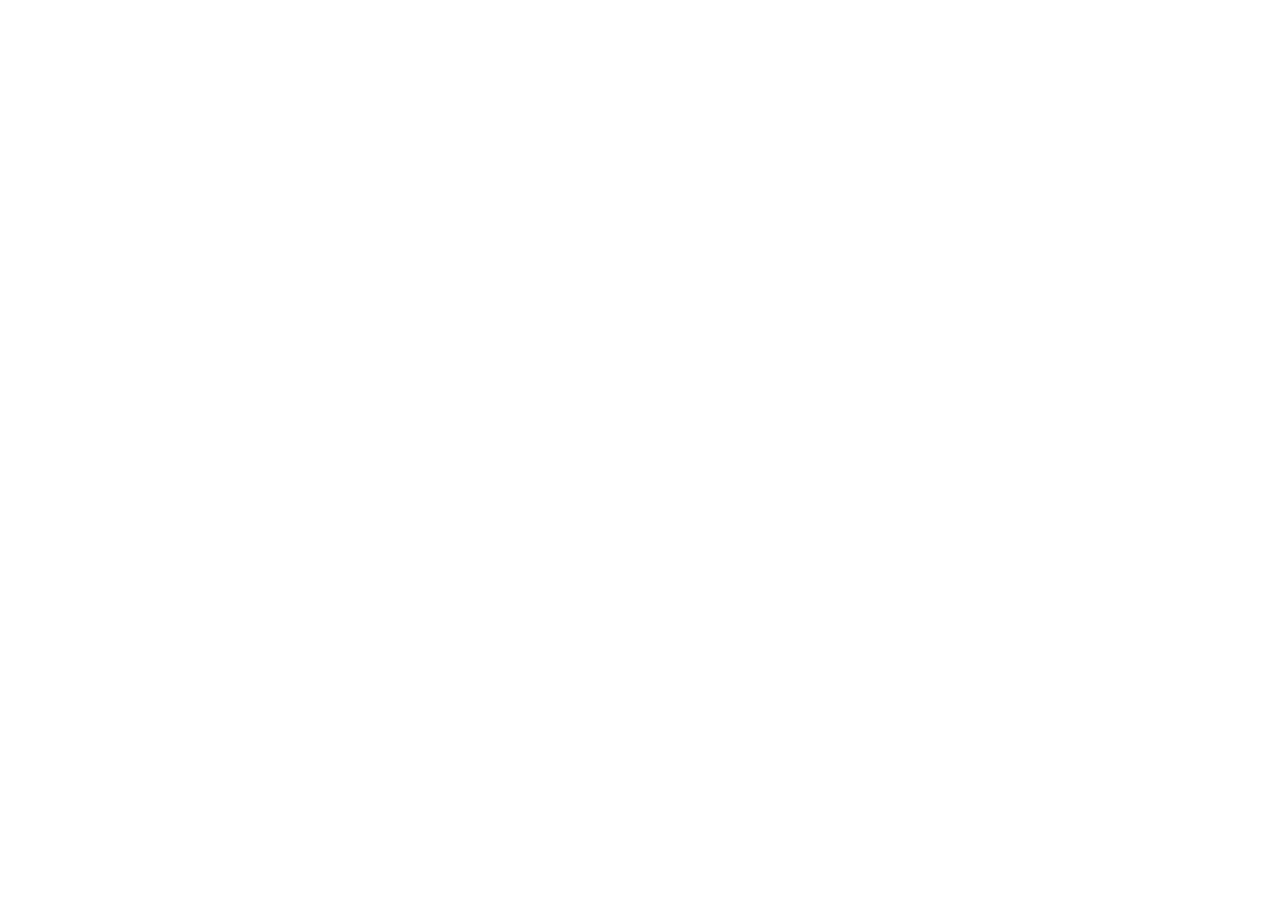
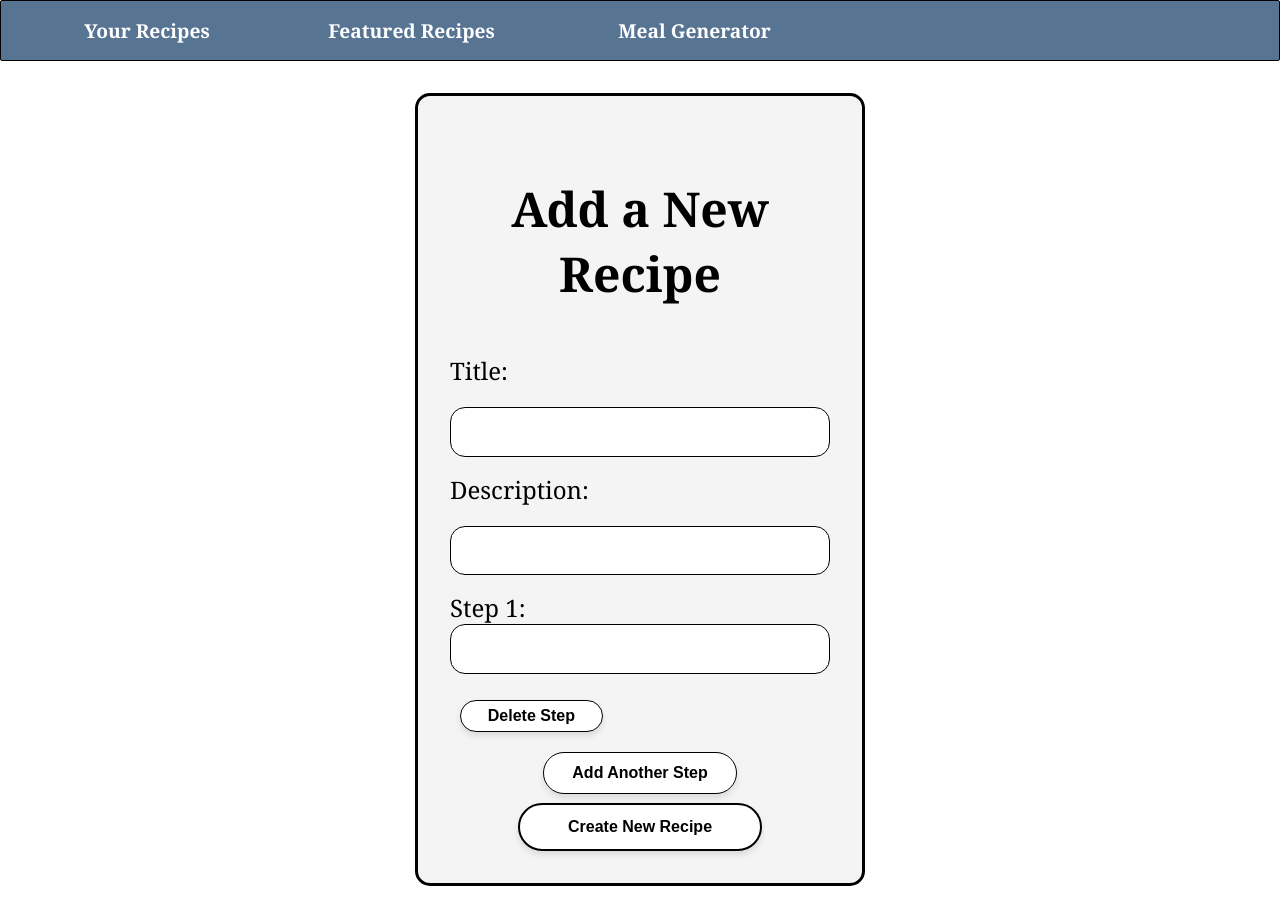
Before and after one commit to kae2587/RecipeProject., a React (Create React App) app in the folder Frontend/: page /createnewrecipe in a window 1280 px wide. Before the commit this address had no page. Before the commit the page ends 800 px from the top, so only its background shows below. Built offline with nearby package versions, Linux system fonts and the light colour scheme.

Commit message:
Added Styling and certainrecipe page

```diff
--- a/Frontend/src/App.js
+++ b/Frontend/src/App.js
@@ -5,6 +5,8 @@
 import SignIn from './pages/SigninPage';
 import SignUp from './pages/SignUpPage';
 import YourRecipe from './pages/YourRecipePage';
+import CreateNewRecipe from './pages/CreateNewRecipe';
+import CertainRecipe from './pages/CertainRecipe';
 
 // import './App.css'; // Uncomment this if you have custom styles
 
@@ -16,6 +18,8 @@
         <Route path="/signin" element={<SignIn />} />
         <Route path="/signup" element={<SignUp />} />
         <Route path="/yourrecipe" element={<YourRecipe />} />
+        <Route path="/createnewrecipe" element={<CreateNewRecipe />} />
+        <Route path="/certainrecipe" element={<CertainRecipe />} />
       </Routes>
     </Router>
   );
--- /dev/null
+++ b/Frontend/src/pages/CertainRecipe.js
@@ -0,0 +1,274 @@
+import React, { useState, useEffect } from "react";
+
+function CertainRecipe() {
+
+
+const [userRecipe, setUserRecipe] = useState([]);
+const [headerBools, setHeaderBools] = useState([false, false, false])
+
+const handleMouseEnter = (id) => {
+    setHeaderBools((prevStates) => {
+      const updatedStates = [...prevStates];
+      updatedStates[id] = true;
+      return updatedStates;
+    });
+  };
+
+  const handleMouseLeave = (id) => {
+    setHeaderBools((prevStates) => {
+      const updatedStates = [...prevStates];
+      updatedStates[id] = false;
+      return updatedStates;
+    });
+  };
+
+
+  const getQueryParam = (param) => {
+    const params = new URLSearchParams(window.location.search);
+    return params.get(param);
+  };
+
+  const getRecipe = async () => {
+    const title = getQueryParam('title');
+    if (!title) {
+      return;
+    }
+
+    const user = {
+        _id: title,
+      };
+
+      const responsetwo = await fetch(' http://localhost:8001/getCertainRecipe', {
+        method: 'POST',
+        headers: { 'Content-Type': 'application/json' },
+        credentials: 'include',
+        body: JSON.stringify(user)
+      })
+
+      if (responsetwo.ok) {
+        const data2 = await responsetwo.json();
+        setUserRecipe(data2);
+      }
+
+
+
+
+
+
+
+  };
+
+  useEffect(() => {
+    getRecipe();
+   }, [] );
+
+
+return(
+<>
+
+<header style={styles.header}>
+        <a
+          href="/yourrecipe"
+          onMouseEnter={() => handleMouseEnter(0)}
+          onMouseLeave={() => handleMouseLeave(0)}
+          style={headerBools[0] ? styles.linkHover : styles.link}
+        >
+          Your Recipes
+        </a>
+        <a
+          href="/signin"
+          onMouseEnter={() => handleMouseEnter(1)}
+          onMouseLeave={() => handleMouseLeave(1)}
+          style={headerBools[1] ? styles.linkHover : styles.link}
+        >
+          Featured Recipes
+        </a>
+        <a
+          href="/signin"
+          onMouseEnter={() => handleMouseEnter(2)}
+          onMouseLeave={() => handleMouseLeave(2)}
+          style={headerBools[2] ? styles.linkHover : styles.link}
+        >
+          Meal Generator
+        </a>
+      </header>
+
+      <div style={styles.content}>
+        {userRecipe.map((listing) => (
+          <div key={listing.id} >
+            <h2 style={styles.title}>{listing.title}</h2>
+            <p style={styles.description}>{listing.description}</p>
+            <p style={styles.date}>
+              <b>Date Posted:</b> {listing.date.slice(0, 10)}
+            </p>
+
+            {listing.steps && listing.steps.length > 0 && (
+
+              <div style={styles.stepsContainer}>
+                <h3 style={styles.stepsTitle}>
+                  <b>Steps:</b>
+                </h3>
+                <div>
+                <div style={styles.recipeContainer}>
+                <ul style={styles.stepsList}>
+                  {listing.steps.map((step, index) => (
+                    <li key={index} style={styles.step}>
+                      <b>Step {index + 1}: </b>
+                      {step}
+                    </li>
+                  ))}
+                </ul>
+                </div>
+              </div>
+              </div>
+            )}
+
+            {listing.steps && listing.steps.length === 0 && (
+              <p style={styles.noSteps}>No Steps Provided</p>
+            )}
+            <div style={styles.buttonContainer}>
+              <button
+                onMouseEnter={() => handleMouseEnter(3)}
+                onMouseLeave={() => handleMouseLeave(3)}
+                style={headerBools[3] ? styles.buttonHover:  styles.button }
+            >
+                Edit Recipe
+                </button>
+              <button
+                onMouseEnter={() => handleMouseEnter(4)}
+                onMouseLeave={() => handleMouseLeave(4)}
+                style={headerBools[4] ? styles.buttonHover:  styles.button}
+              >
+                Delete Recipe
+                </button>
+            </div>
+          </div>
+        ))}
+      </div>
+
+
+    </>
+);
+
+
+}const styles = {
+    header: {
+      display: "flex",
+      justifyContent: "space-around",
+      backgroundColor: "#577493",
+      padding: "1rem",
+      fontFamily: "'Georgia', serif",
+    },
+    link: {
+      color: "#ffffff",
+      textDecoration: "none",
+      fontSize: "1.2rem",
+      fontWeight: "bold",
+    },
+    linkHover: {
+      color: "#000000",
+      textDecoration: "none",
+      fontSize: "1.2rem",
+      fontWeight: "bold",
+    },
+    content: {
+      padding: "2rem",
+      fontFamily: "'Georgia', serif",
+    },
+
+    recipeContainer: {
+      border: "1px solid #000",
+      borderRadius: "10px",
+      backgroundColor: "#f4f4f4",
+      padding: "2rem 1.5rem",
+      margin: "1rem 0",
+
+    },
+
+    recipeContainer2: {
+        padding: "2rem 1.5rem",
+    },
+
+    title: {
+      fontSize: "2.5rem",
+      textAlign: "center",
+      marginBottom: "3rem",
+    },
+    description: {
+      fontSize: "1.2rem",
+      textAlign: "center",
+      marginBottom: "1rem",
+      fontFamily: "'Georgia', serif",
+    },
+    date: {
+      fontSize: "1rem",
+      textAlign: "center",
+      marginBottom: "2rem",
+      fontFamily: "'Georgia', serif",
+    },
+    stepsContainer: {
+      marginBottom: "1.5rem",
+      padding: "0rem 20rem",
+    },
+    stepsTitle: {
+      fontSize: "1.75rem",
+      marginBottom: "1rem",
+      textAlign: "center",
+      fontFamily: "'Georgia', serif",
+    },
+    stepsList: {
+      listStyleType: "disc",
+      paddingLeft: "2rem",
+      fontFamily: "'Georgia', serif",
+    },
+    step: {
+      fontSize: "1.1rem",
+      marginBottom: "1.1rem",
+    },
+    noSteps: {
+      textAlign: "center",
+      fontSize: "1.2rem",
+      color: "#888",
+    },
+    buttonContainer: {
+      display: "flex",
+      justifyContent: "center",
+      gap: "1rem",
+    },
+    button: {
+        backgroundColor: "#ffffff",
+        color: "#000000",
+        border: "none",
+        border: "1px solid #000",
+        borderRadius: "30px",
+        padding: "0.8rem 3rem",
+        fontSize: "1rem",
+        fontWeight: "bold",
+        cursor: "pointer",
+        boxShadow: "0 4px 6px rgba(0, 0, 0, 0.1)",
+
+      },
+
+      buttonHover: {
+        opacity: "0.9",
+        //color: "#e7e7e7",
+      },
+
+      buttonHover:{
+        backgroundColor: "#000000",
+        color: "#ffffff",
+        border: "none",
+        borderRadius: "30px",
+        padding: "0.8rem 3rem",
+        fontSize: "1rem",
+        fontWeight: "bold",
+        cursor: "pointer",
+        boxShadow: "0 4px 6px rgba(0, 0, 0, 0.1)",
+      },
+  };
+
+
+
+
+
+export default CertainRecipe;
--- a/Frontend/src/pages/CreateNewRecipe.js
+++ b/Frontend/src/pages/CreateNewRecipe.js
@@ -113,7 +113,7 @@
     <>
  <div >
 <header style = {styles.headerdiv}>
-<a href = "/signin"
+<a href = "/yourrecipe"
 onMouseEnter={handleMouseEnterRecipe}
 onMouseLeave={handleMouseLeaveRecipe}
 style={isRecipeHovering ? styles.headerafterWord : styles.headerWord}>
@@ -197,7 +197,7 @@
     fullpage: {
         width: "100%",
         minHeight: "100vh", // Ensures the background covers the entire page content
-        backgroundColor: "#97AFCB",
+       // backgroundColor: "#97AFCB",
         display: "flex",
         justifyContent: "center",
         alignItems: "flex-start", // Aligns content at the top, allowing it to grow downward
@@ -291,19 +291,7 @@
       },
 
 
-      button: {
-        backgroundColor: "#ffffff",
-        color: "#000000",
-        border: "2px solid #000",
-        borderRadius: "30px",
-        padding: "0.8rem 3rem",
-        fontSize: "1rem",
-        fontWeight: "bold",
-        cursor: "pointer",
-        boxShadow: "0 4px 6px rgba(0, 0, 0, 0.1)",
-        transition: "background-color 0.3s ease",
-        margin: "0.6rem"
-      },
+
 
 
       headerdiv:{
--- a/Frontend/src/pages/YourRecipePage.js
+++ b/Frontend/src/pages/YourRecipePage.js
@@ -1,12 +1,27 @@
 import React, { useState, useEffect } from "react";
+import { Link } from 'react-router-dom';
 
 function YourRecipePage() {
   const [userRecipes, setUserRecipes] = useState([]);
 
-
   const [isRecipeHovering, setIsRecipeHovering] = useState(false);
   const [isFeaturedHovering, setIsFeaturedHovering] = useState(false);
   const [isMealHovering, setIsMealHovering] = useState(false);
+
+  const [hoverStates, setHoverStates] = useState([]);
+
+
+
+
+  const handleMouseEnter = (id) => {
+    setHoverStates((prevStates) => ({ ...prevStates, [id]: true }));
+  };
+
+  const handleMouseLeave = (id) => {
+    setHoverStates((prevStates) => ({ ...prevStates, [id]: false }));
+  };
+
+
 
   const handleMouseEnterRecipe = () => {
     setIsRecipeHovering(true);
@@ -15,7 +30,6 @@
   const handleMouseLeaveRecipe = () => {
     setIsRecipeHovering(false);
   };
-
 
 
   const handleMouseEnterFeatured = () => {
@@ -52,6 +66,7 @@
             const user = {
               username: data.username,
             };
+
             const responsetwo = await fetch(' http://localhost:8001/getRecipes', {
               method: 'POST',
               headers: { 'Content-Type': 'application/json' },
@@ -63,6 +78,8 @@
 
               const data2 = await responsetwo.json();
               setUserRecipes(data2);
+
+
             }
 
           }
@@ -82,40 +99,56 @@
     <>
  <div >
 <header style = {styles.headerdiv}>
-<a href = "/signin"
+<a href = "/yourrecipe"
 onMouseEnter={handleMouseEnterRecipe}
 onMouseLeave={handleMouseLeaveRecipe}
-style={isRecipeHovering ? styles.headerafterWord : styles.headerWord}>
+style={isRecipeHovering ? styles.linkHover : styles.link}>
+
 Your Recipes
 </a>
 
 <a href = "/signin"
 onMouseEnter={handleMouseEnterFeatured}
 onMouseLeave={handleMouseLeaveFeatured}
-style={isFeaturedHovering ? styles.headerafterWord : styles.headerWord}>
+style={isFeaturedHovering ? styles.linkHover : styles.link}>
 Featured Recipes </a>
 
 <a href = "/signin"
 onMouseEnter={handleMouseEnterMeal}
 onMouseLeave={handleMouseLeaveMeal}
-style={isMealHovering ? styles.headerafterWord : styles.headerWord}>
+style={isMealHovering ? styles.linkHover : styles.link}>
  Meal Generator </a>
 
 </header>
 </div>
-
+<h style={styles.header}>My Recipes</h>
+<div style={styles.fullform}>
 {userRecipes.length === 0 ? (
       <p>No recipes found.</p>
     ) : (
       userRecipes.map((listing) => (
-        <div key={listing.id}>
+
+
+<Link to={`/certainrecipe?title=${encodeURIComponent(listing._id)}` } style={styles.linkp}>
+        <div key={listing.id}
+        onMouseEnter={() => handleMouseEnter(listing.id)}
+        onMouseLeave={() => handleMouseLeave(listing.id)}
+        style={hoverStates[listing.id] ? styles.formtwo : styles.form }
+        >
+
           <h2 >{listing.title}</h2>
-          <p>{listing.date}</p>
-          <p>{listing.description}</p>
+          <p >{listing.description}</p>
+          <p > <b>Date Posted:</b> {listing.date.slice(0, 10)}</p>
+
         </div>
+</Link>
+
       ))
     )}
 
+</div>
+
+<a href = "/createnewrecipe" style={styles.linkfor} > + Add a New Recipe</a>
 
   </>
 
@@ -127,7 +160,7 @@
     fullpage: {
         width: "100%",
         minHeight: "100vh", // Ensures the background covers the entire page content
-        backgroundColor: "#97AFCB",
+       // backgroundColor: "#97AFCB",
         display: "flex",
         justifyContent: "center",
         alignItems: "flex-start", // Aligns content at the top, allowing it to grow downward
@@ -139,37 +172,80 @@
         fontFamily: "'Georgia', serif",
         textAlign: "center",
         color: "#000000",
-        marginBottom: "2rem",
-        top: 0, // Sticks to the top of the viewport
-        zIndex: 10, // Ensures it stays above other content
-        padding: "1rem 0",
-        width: "100%", // Stretches across the full width of the container
+       // marginBottom: "2rem",
+        marginTop: "2rem",
+        position: "relative", // Ensure proper positioning
+        top: 0,
+        zIndex: 10,
+        padding: "1rem",
+        width: "100%",
+        display: "flex", // Enables Flexbox
+        alignItems: "center", // Centers content vertically
+        justifyContent: "center", // Centers content horizontally
+        fontWeight: "bold"
       },
+
+      linkp:{
+        textDecoration: "none",
+          color: 'inherit',
+      },
+      link: {
+        color: "#ffffff",
+        textDecoration: "none",
+        fontSize: "1.2rem",
+        fontWeight: "bold",
+      },
+      linkHover: {
+        color: "#000000",
+        textDecoration: "none",
+        fontSize: "1.2rem",
+        fontWeight: "bold",
+      },
+
 
       form: {
         display: "flex",
         flexDirection: "column",
         alignItems: "center",
-        backgroundColor: "#f4f4f4",
+       backgroundColor: "#f4f4f4",
+        fontFamily: "'Georgia', serif",
         border: "3px solid #000",
         borderRadius: "15px",
-        padding: "2rem",
+        padding: "2rem 1rem",
         width: "450px",
         boxSizing: "border-box",
+         margin: "1rem",
+         textAlign: "center",
+         textDecoration: "none",
       },
 
-      button: {
-        backgroundColor: "#ffffff",
-        color: "#000000",
-        border: "2px solid #000",
-        borderRadius: "30px",
-        padding: "0.8rem 3rem",
-        fontSize: "1rem",
-        fontWeight: "bold",
-        cursor: "pointer",
-        boxShadow: "0 4px 6px rgba(0, 0, 0, 0.1)",
-        transition: "background-color 0.3s ease",
+      formtwo: {
+        display: "flex",
+        flexDirection: "column",
+        alignItems: "center",
+        backgroundColor: "#000000",
+        fontFamily: "'Georgia', serif",
+        border: "3px solid #97AFCB", // This sets the border to white
+        borderRadius: "15px",
+        padding: "2rem 1rem",
+        width: "450px",
+        boxSizing: "border-box",
+        margin: "1rem",
+        textAlign: "center",
+        textDecoration: "none",
+        color: "#ffffff"
       },
+
+      fullform: {
+        width: "100vw", // Use full viewport width
+        display: "flex",
+        alignItems: "flex-start",
+        flexDirection: "row",
+        flexWrap: "wrap",
+        padding: "1rem 1.5rem",
+        boxSizing: "border-box", // Ensure border/padding doesn’t reduce width
+      },
+
 
       label: {
         fontSize: "1.5rem",
@@ -192,19 +268,6 @@
       },
 
 
-      Deletebutton: {
-        backgroundColor: "#ffffff",
-        color: "#000000",
-        border: "1.5px solid #000",
-        borderRadius: "30px",
-        padding: "0.4rem 1.7rem",
-        fontSize: "1rem",
-        fontWeight: "bold",
-        cursor: "pointer",
-        boxShadow: "0 4px 6px rgba(0, 0, 0, 0.1)",
-        transition: "background-color 0.3s ease",
-        margin: "0.6rem"
-      },
 
      Addbutton: {
         backgroundColor: "#ffffff",
@@ -237,12 +300,23 @@
 
 
       headerdiv:{
+        display: "flex",
+        justifyContent: "space-around",
         backgroundColor: "#577493",
-        padding: "1rem 1.5rem",
-        border: "1px solid #000",
-        borderRadius: "2px",
+        padding: "1rem",
+        fontFamily: "'Georgia', serif",
       },
 
+      linkfor:{
+        padding: "3rem 3.5rem",
+        color:"#000000",
+        fontSize: "1.2rem",
+        margin: "0.5rem",
+        fontWeight: "bold",
+        fontFamily: "'Georgia', serif",
+        textDecoration: "none",
+
+      },
 
       headerWord:{
         padding: "1rem 3.5rem",
@@ -271,60 +345,5 @@
 export default YourRecipePage;
 
 
-//const [userListings, setUserListings] = useState([]);
 
-
-
-// useEffect(() => {
-//   const fetchUserData = async () => {
-//     const username = getQueryParam("title");
-//     if (!username) {
-//       setError("Error: Not Logged in");
-//       return;
-//     }
-
-//     try {
-//       const response = await fetch(
-//         `http://localhost:8001/fetch-user-attributes?title=${encodeURIComponent(
-//           username
-//         )}`
-//       );
-//       if (!response.ok) {
-//         throw new Error("Failed to fetch user attributes");
-//       }
-//       const data = await response.json();
-//       setUserData(data);
-
-//       const responseTwo = await fetch(
-//         `http://localhost:8001/getUser-listings?user=${encodeURIComponent(username)}`
-//       );
-//       if (!responseTwo.ok) {
-//         throw new Error("Failed to fetch listings");
-//       }
-
-//       const data2 = await responseTwo.json();
-//       setUserListings(data2);
-//     } catch (error) {
-//       console.error("Error fetching user attributes or listings:", error);
-//       setError("Error loading user data");
-//     }
-//   };
-
-//   fetchUserData();
-// }, []);
-
-
-{/* <ListingsContainer>
-{userListings.map((listing) => (
-<ListingCard key={listing.id}>
-{listing.photo && (
-  <Link to={`/customimage?title=${encodeURIComponent(listing.title)}`}>
-  <ListingImage src={listing.photo} alt={listing.title} />
-  </Link>
-)}
-    <h2 className="listing-title">{listing.title}</h2>
-    <p className="listing-price">${listing.price}</p>
-    <p className="listing-description">{listing.description}</p>
-</ListingCard>
-))}
-</ListingsContainer> */}
+// style={styles.form}
```
Also changed, not shown: 1 other file (tests, documents, lock files or other folders).
